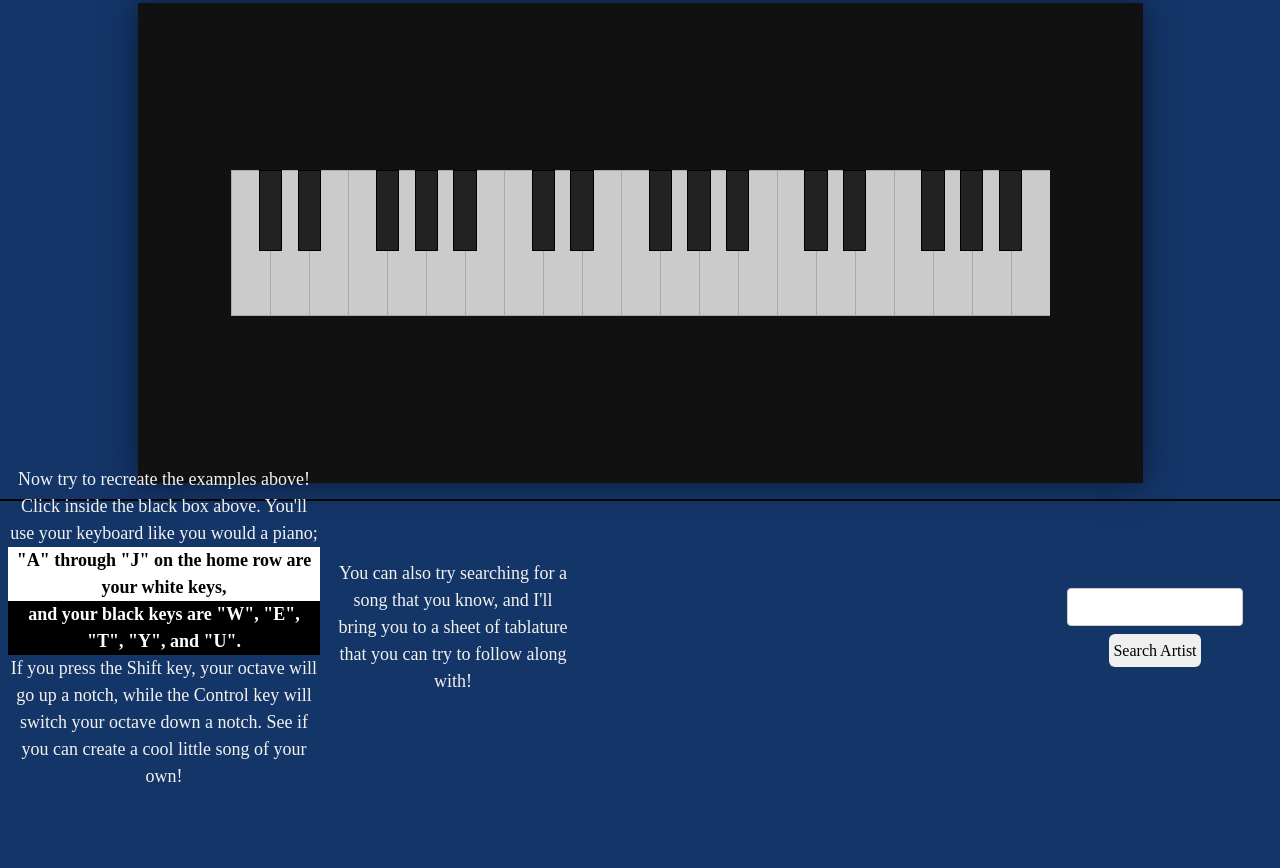
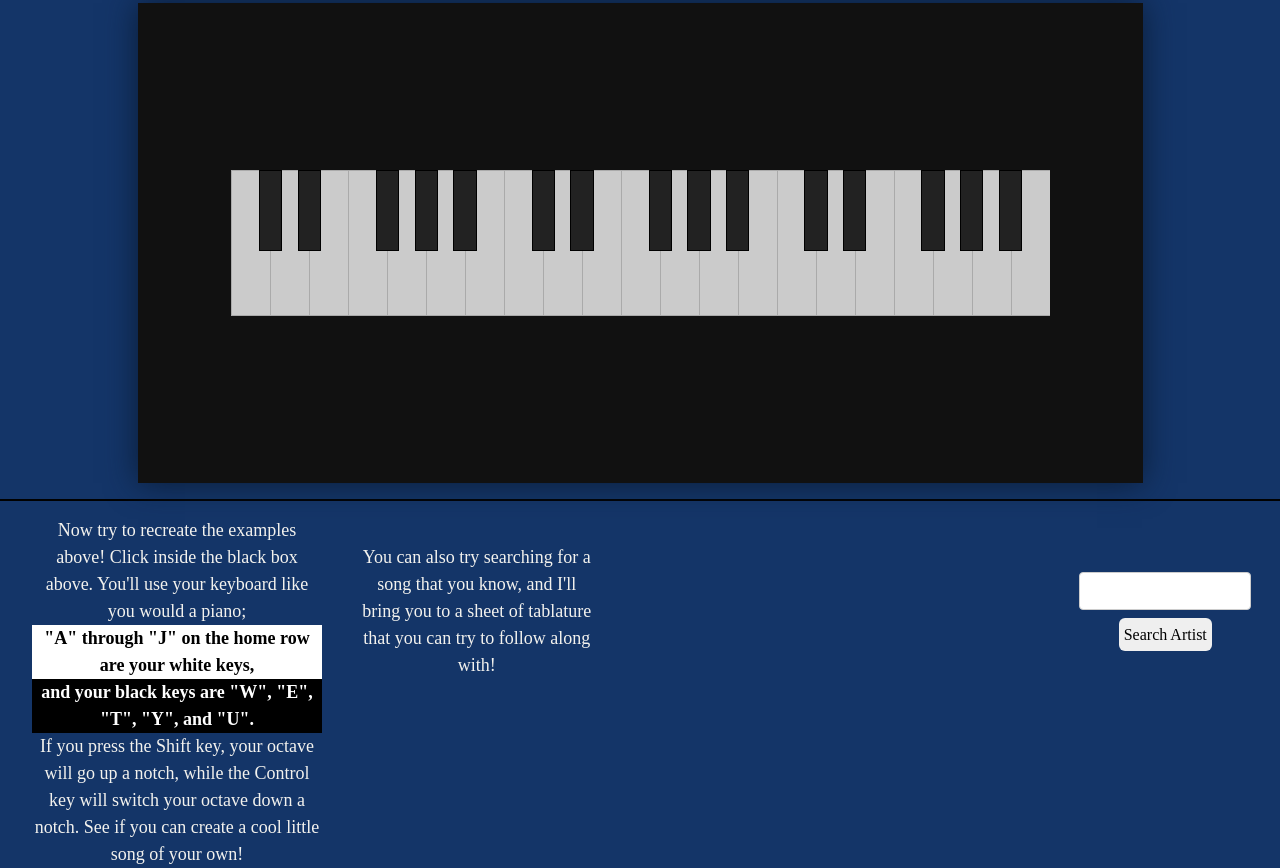
Before and after one commit to Self-Zachtualization/frontend-project, a plain HTML site: page index.html in a window 1280 px wide. Shown: the part 950-1818 px from the top of the page. Before the commit the page ends 1740 px from the top, so only its background shows below. Drawn offline with nearby package versions, Linux system fonts and the light colour scheme.

Commit message:
Tentatively finished Bootstrap implementation, needs more work to look truly decent

```diff
--- a/index.css
+++ b/index.css
@@ -121,7 +121,7 @@ iframe {
   display: flex;
   flex-direction: column;
   column-count: 1;
-  justify-content: center;
+  /* justify-content: center; */
   align-items: center;
   text-align: center;
   width: 25%;
--- a/index.html
+++ b/index.html
@@ -75,8 +75,8 @@
       <iframe src="piano.html" title="Interactive Piano"></iframe>
     </div>
 
-    <div class="play-container">
-      <div class="player-box">
+    <div class="play-container container-fluid">
+      <div class="player-box container col-sm-3">
         Now try to recreate the examples above! Click inside the black box above. You'll use your keyboard
         like you would a piano;
         <p style="background-color: white; color: black; font-weight: bold">
@@ -89,7 +89,7 @@
         octave down a notch. See if you can create a cool little song of your own!
       </div>
 
-      <div class="box-holder">
+      <div class="box-holder container col-sm-3">
         <p>
           You can also try searching for a song that you know, and I'll bring you to a sheet of tablature that
           you can try to follow along with!
@@ -99,7 +99,7 @@
           <button type="submit">Search Artist</button>
         </form>
 
-        <div class="results-window" style="display: none">
+        <div class="results-window container col-sm-3" style="display: none">
           <label for="results">My search turned up the following</label>
           <select class="results">
             <option value="none" selected disabled hidden>Choose an Option</option>
```
